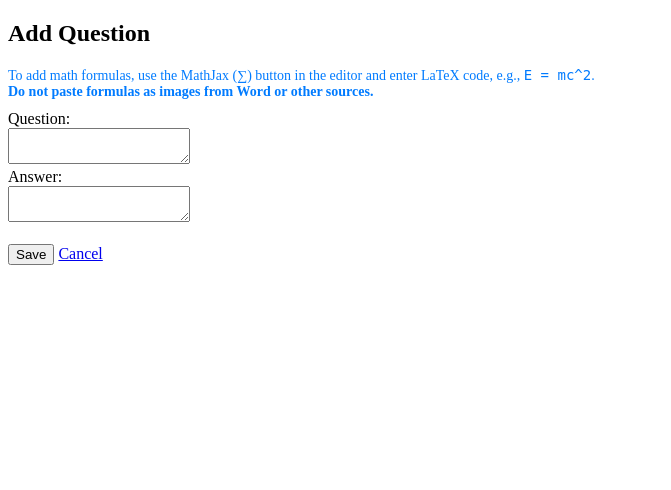
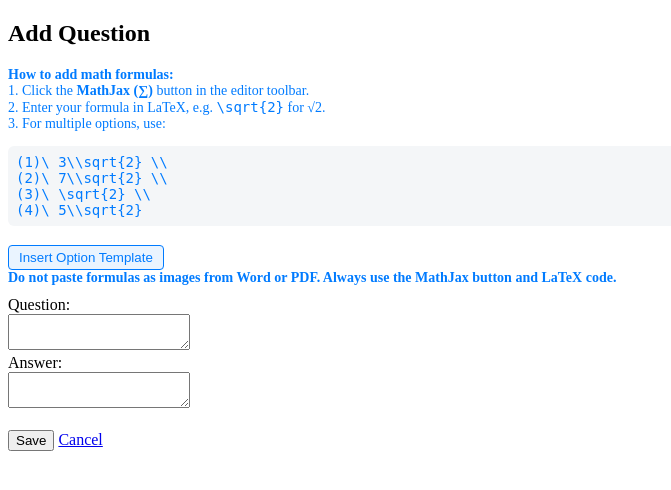
Before and after one commit to UKY171991/ci3, a CodeIgniter app: page /database/index.php/admin/add_question in a window 1280 px wide. Shown: the top 490 px of the page, without its empty margins (0-671 px from the left). Run offline with CodeIgniter, Linux system fonts and the light colour scheme; the visitor is signed in with stand-in values (Sample User, id 1); some libraries are stand-ins or nearby versions.

Commit message:
Update question_form.php

```diff
--- a/application/views/question_form.php
+++ b/application/views/question_form.php
@@ -8,10 +8,18 @@
 </head>
 <body>
     <h2><?php echo isset($question) ? 'Edit' : 'Add'; ?> Question</h2>
-    <p style="color:#007bff;font-size:14px;margin-bottom:10px;">
-        To add math formulas, use the MathJax (∑) button in the editor and enter LaTeX code, e.g., <code>E = mc^2</code>. <br>
-        <b>Do not paste formulas as images from Word or other sources.</b>
-    </p>
+    <div style="color:#007bff;font-size:14px;margin-bottom:10px;">
+        <b>How to add math formulas:</b><br>
+        1. Click the <b>MathJax (∑)</b> button in the editor toolbar.<br>
+        2. Enter your formula in LaTeX, e.g. <code>\sqrt{2}</code> for √2.<br>
+        3. For multiple options, use:<br>
+        <pre style="background:#f4f6f8;padding:8px;border-radius:6px;">(1)\ 3\\sqrt{2} \\
+(2)\ 7\\sqrt{2} \\
+(3)\ \sqrt{2} \\
+(4)\ 5\\sqrt{2}</pre>
+        <button type="button" onclick="insertLatexTemplate()" style="margin-top:5px;padding:4px 10px;border-radius:4px;border:1px solid #007bff;background:#eaf4ff;color:#007bff;cursor:pointer;">Insert Option Template</button>
+        <br><b>Do not paste formulas as images from Word or PDF. Always use the MathJax button and LaTeX code.</b>
+    </div>
     <form method="post">
         <label>Question:</label><br>
         <textarea name="question" id="question" required><?php echo isset($question) ? htmlspecialchars($question->question) : ''; ?></textarea><br>
@@ -37,6 +45,19 @@
                 ['Bold', 'Italic', 'Underline', '-', 'Mathjax', '-', 'NumberedList', 'BulletedList', '-', 'Link', 'Unlink', '-', 'RemoveFormat', 'Source']
             ]
         });
+        function insertLatexTemplate() {
+            var template = '(1)\\ 3\\sqrt{2} \\\\\
+(2)\\ 7\\sqrt{2} \\\\\
+(3)\\ \\sqrt{2} \\\\\
+(4)\\ 5\\sqrt{2}';
+            if (CKEDITOR.instances['question'].focusManager.hasFocus) {
+                CKEDITOR.instances['question'].insertText(template);
+            } else if (CKEDITOR.instances['answer'].focusManager.hasFocus) {
+                CKEDITOR.instances['answer'].insertText(template);
+            } else {
+                CKEDITOR.instances['question'].insertText(template);
+            }
+        }
     </script>
 </body>
 </html>
```
